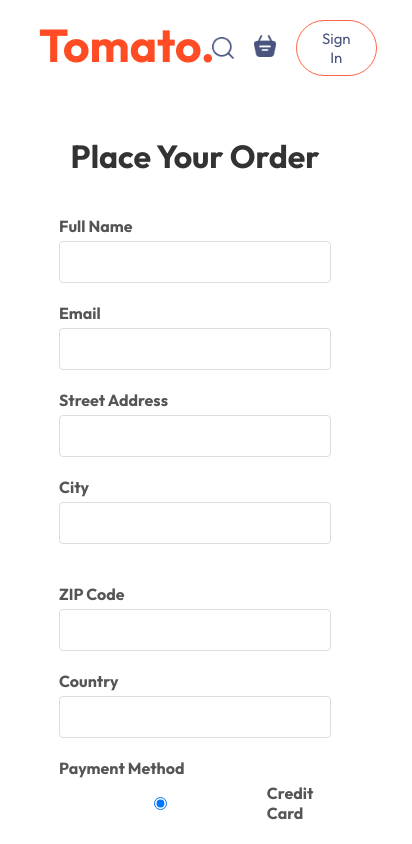
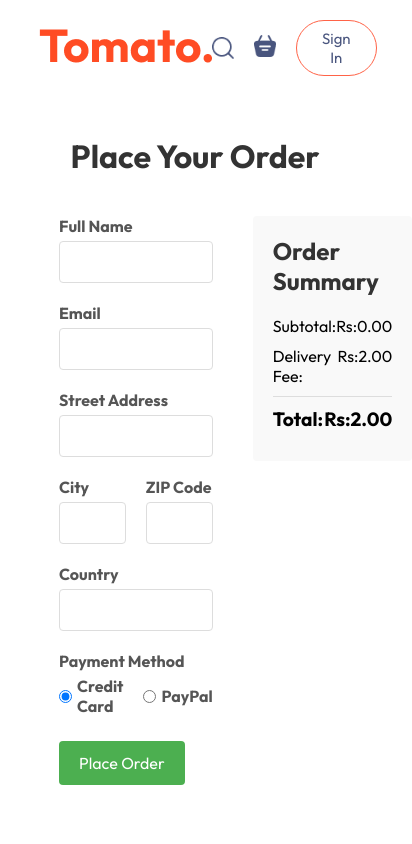
Before and after one commit to Govindu-Thejana/Restaurant_Website, a React (Vite) app in the folder frontend/: page /order in a window 390 px wide. Shown: the top 844 px of the page, 412 px wide, since content can reach past the window. Built offline with nearby package versions, Linux system fonts and the light colour scheme; no server answers.

Commit message:
Update responsiveness

```diff
--- a/frontend/src/pages/cart/Cart.css
+++ b/frontend/src/pages/cart/Cart.css
@@ -2,7 +2,6 @@
   max-width: 1200px;
   margin: 100px auto 0;
   padding: 20px;
-  box-sizing: border-box; /* Add this for consistent sizing */
 }
 
 .cart-title {
@@ -13,7 +12,6 @@
 .cart-content {
   display: flex;
   gap: 30px;
-  flex-wrap: wrap; /* Allow wrapping for smaller screens */
 }
 
 .cart-items {
@@ -158,64 +156,24 @@
   background-color: #007B9A;
 }
 
-/* Media Queries for Responsiveness */
+.cart hr {
+  height: 1px;
+  background-color: #e2e2e2;
+  border: none;
+  margin: 10px 0;
+}
 
 @media (max-width: 750px) {
   .cart-content {
-    flex-direction: column-reverse;
-    gap: max(12vw, 20px);
+      flex-direction: column-reverse;
+      gap: max(12vw, 20px);
   }
 
   .cart-promocode {
-    justify-content: start;
+      justify-content: start;
   }
 
   .cart-items-header {
-    font-size: 12px;
+      font-size: 12px;
   }
 }
-
-@media (max-width: 500px) {
-  .cart-items-header {
-    grid-template-columns: 1.5fr 1fr 1fr 1fr 1fr; /* Adjust grid columns for smaller screens */
-  }
-
-  .cart-item {
-    grid-template-columns: 1.5fr 1fr 1fr 1fr 1fr; /* Adjust grid columns for smaller screens */
-  }
-
-  .cart-item-image {
-    width: 60px;
-    height: 60px; /* Adjust image size for smaller screens */
-  }
-
-  .cart-summary {
-    padding: 15px; /* Reduce padding for smaller screens */
-  }
-
-  .cart-promocode-input input {
-    padding: 8px; /* Reduce input padding for smaller screens */
-  }
-
-  .cart-promocode-input button {
-    padding: 8px 15px; /* Reduce button padding for smaller screens */
-  }
-}
-
-@media (max-width: 300px) {
-  .cart-items-header {
-    font-size: 10px;
-  }
-
-  .cart-item {
-    padding: 10px 0; /* Reduce padding for very small screens */
-  }
-
-  .cart-item-name {
-    font-size: 12px; /* Adjust font size for very small screens */
-  }
-
-  .cart-summary-row {
-    font-size: 12px; /* Adjust font size for very small screens */
-  }
-}
--- a/frontend/src/pages/placeOrder/PlaceOrder.css
+++ b/frontend/src/pages/placeOrder/PlaceOrder.css
@@ -2,7 +2,6 @@
     max-width: 1200px;
     margin: 0 auto;
     padding: 40px 20px;
-  box-sizing: border-box; /* Add this for consistent sizing */
   }
 
   .place-order-container h1 {
@@ -14,7 +13,6 @@
   .place-order-content {
     display: flex;
     gap: 40px;
-  flex-wrap: wrap; /* Allow wrapping for smaller screens */
   }
 
   .order-form {
@@ -48,7 +46,6 @@
   .form-row {
     display: flex;
     gap: 20px;
-  flex-wrap: wrap; /* Allow wrapping for smaller screens */
   }
 
   .form-row .form-group {
@@ -58,7 +55,6 @@
   .payment-options {
     display: flex;
     gap: 20px;
-  flex-wrap: wrap; /* Allow wrapping for smaller screens */
   }
 
   .payment-options label {
@@ -108,55 +104,3 @@
     padding-top: 10px;
     margin-top: 10px;
   }
-
-/* Media Queries for Responsiveness */
-
-@media (max-width: 750px) {
-  .place-order-content {
-    flex-direction: column;
-    gap: max(12vw, 20px);
-  }
-
-  .order-form {
-    flex: none;
-  }
-
-  .order-summary {
-    margin-top: 20px;
-  }
-}
-
-@media (max-width: 500px) {
-  .form-row {
-    flex-direction: column;
-  }
-
-  .form-row .form-group {
-    margin-bottom: 20px;
-  }
-
-  .payment-options {
-    flex-direction: column;
-  }
-
-  .payment-options label {
-    margin-bottom: 10px;
-  }
-
-  .place-order-button {
-    width: 100%;
-  }
-}
-
-@media (max-width: 300px) {
-  .form-group input,
-  .form-group textarea {
-    padding: 8px;
-    font-size: 14px;
-  }
-
-  .place-order-button {
-    padding: 10px 15px;
-    font-size: 14px;
-  }
-}
```
Lines whose indentation alone changed are shown as unchanged.
